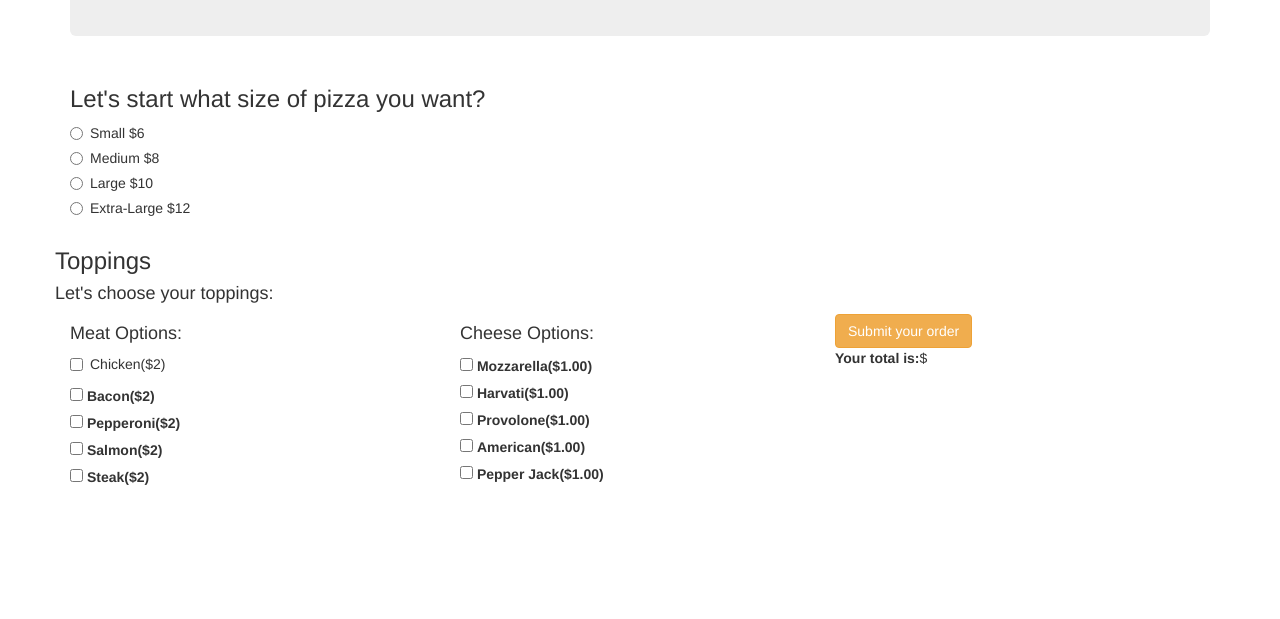
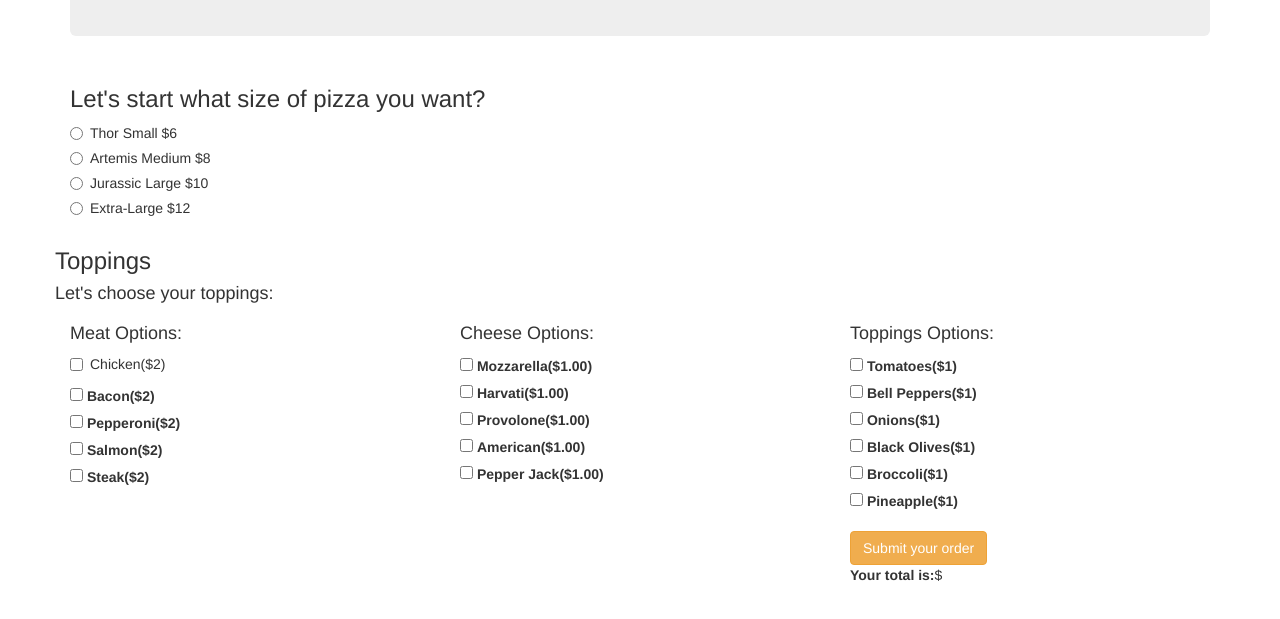
Before and after one commit to dominguezsantal/pizzaParlor, a plain HTML site: page index.html in a window 1280 px wide. Shown: the part 159-778 px from the top of the page. Drawn offline with nearby package versions, Linux system fonts and the light colour scheme.

Commit message:
checkbox button for toppings

```diff
--- a/index.html
+++ b/index.html
@@ -18,13 +18,13 @@
                 <div class="col-md-6">
                     <h3>Let's start what size of pizza you want?</h2>
                         <div class="radio">
-                            <label><input type="radio" name="size" value="small"> Small $6</label>
+                            <label><input type="radio" name="size" value="small"> Thor Small $6</label>
                         </div>
                         <div class="radio">
-                            <label><input type="radio" name="size" value="medium"> Medium $8</label>
+                            <label><input type="radio" name="size" value="medium"> Artemis Medium $8</label>
                         </div>
                         <div class="radio">
-                            <label><input type="radio" name="size" value="large"> Large $10</label><br>
+                            <label><input type="radio" name="size" value="large"> Jurassic Large $10</label><br>
                         </div>
                         <div class="radio">
                             <label><input type="radio" name="size" value="extra-large"> Extra-Large $12</label><br>
@@ -66,11 +66,27 @@
                         <label for="cheese">Pepper Jack($1.00)</label><br>
                     </div>
                 </div>
+                <div class="col-md-4">
+                    <div class="form-group">
+                        <h4>Toppings Options:</h4>
+                        <input type="checkbox" id="toppings" name="toppings" value="tomatoes">
+                        <label for="toppings">Tomatoes($1)</label><br>
+                        <input type="checkbox" id="toppings" name="toppings" value="bell peppers">
+                        <label for="toppings">Bell Peppers($1)</label><br>
+                        <input type="checkbox" id="toppings" name="toppings" value="onions">
+                        <label for="toppings">Onions($1)</label><br>
+                        <input type="checkbox" id="toppings" name="toppings" value="black olives">
+                        <label for="toppings">Black Olives($1)</label><br>
+                        <input type="checkbox" id="toppings" name="toppings" value="broccoli">
+                        <label for="toppings">Broccoli($1)</label><br>
+                        <input type="checkbox" id="toppings" name="toppings" value="pineapple">
+                        <label for="toppings">Pineapple($1)</label><br>
+                    </div>
 
-                <button id="submit" button class="btn btn-warning" type="submit">Submit your order</button>
-                <div id="final-cost">
-                    <p><b>Your total is:</b>$<em id="show-cost"></em></p>
-                </div>
+                    <button id="submit" button class="btn btn-warning" type="submit">Submit your order</button>
+                    <div id="final-cost">
+                        <p><b>Your total is:</b>$<em id="show-cost"></em></p>
+                    </div>
 </body>
 
 </html>
```
